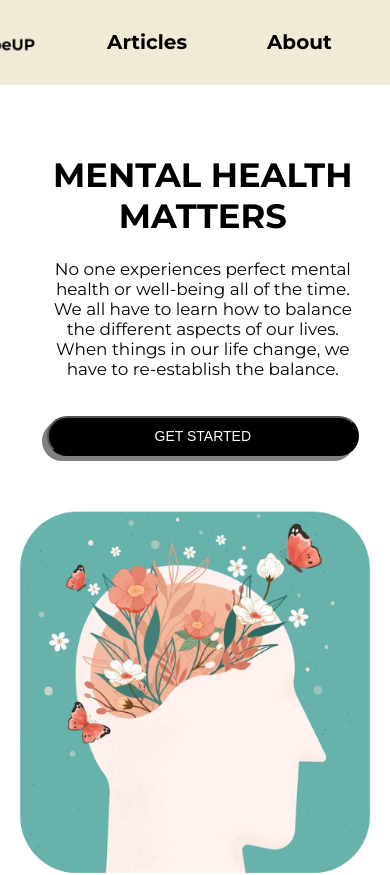
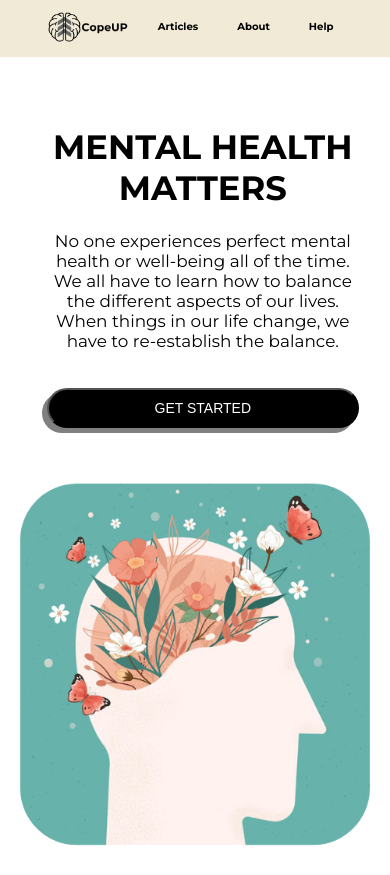
Before and after one commit to zireael69420/zireael69420.github.io, a plain HTML site: page index.html in a window 390 px wide. Shown: the top 875 px of the page. Drawn offline with Linux system fonts and the light colour scheme.

Commit message:
updated top nav

```diff
--- a/styles/navbar.css
+++ b/styles/navbar.css
@@ -56,3 +56,18 @@ body{
   background-color: black;
 
 }
+
+@media screen and (max-width: 700px) {
+  .topnav{
+    font-size: 1vh;
+  }
+
+  .topnav a{
+    font-size: 1.2vh;
+    padding: 5%;
+  }
+
+  .topnav img{
+    height: 35px;
+  }
+}
```
